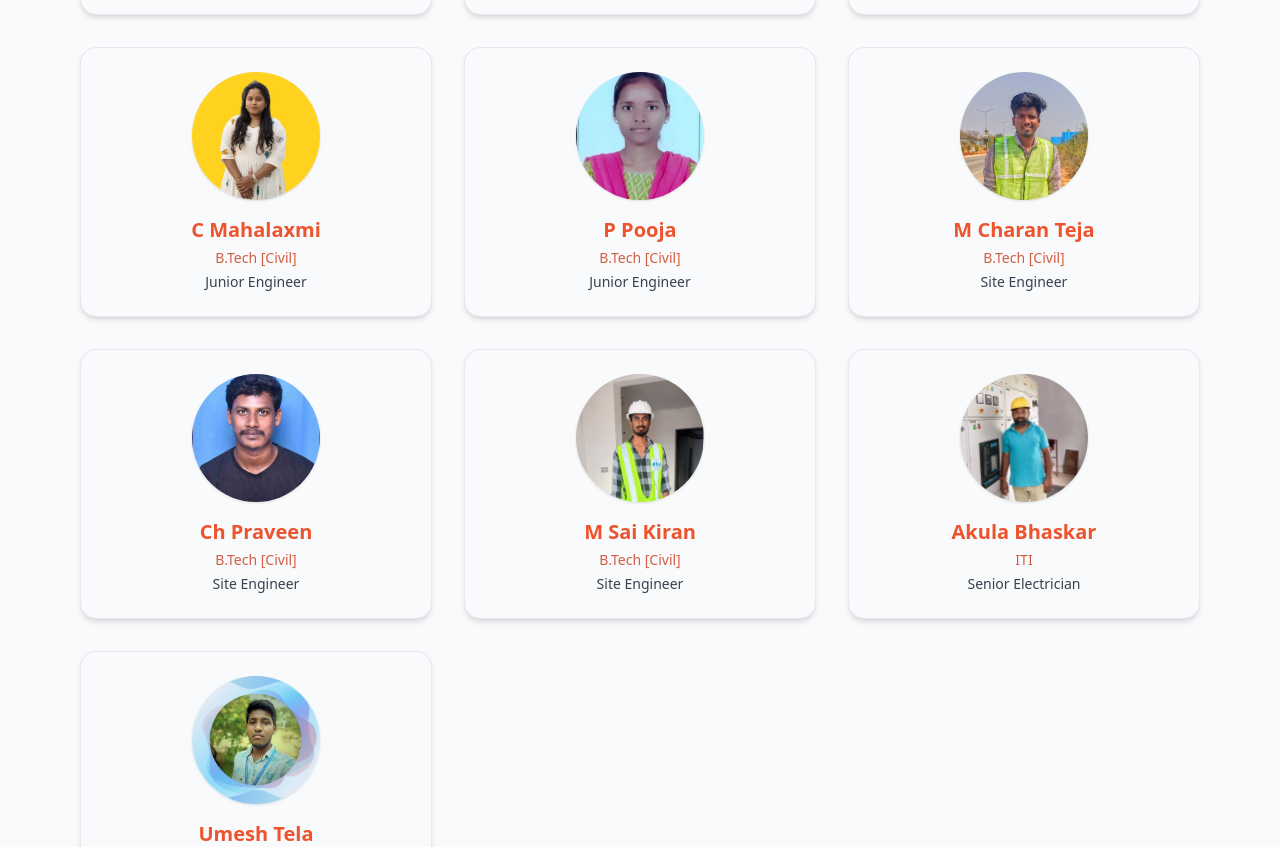
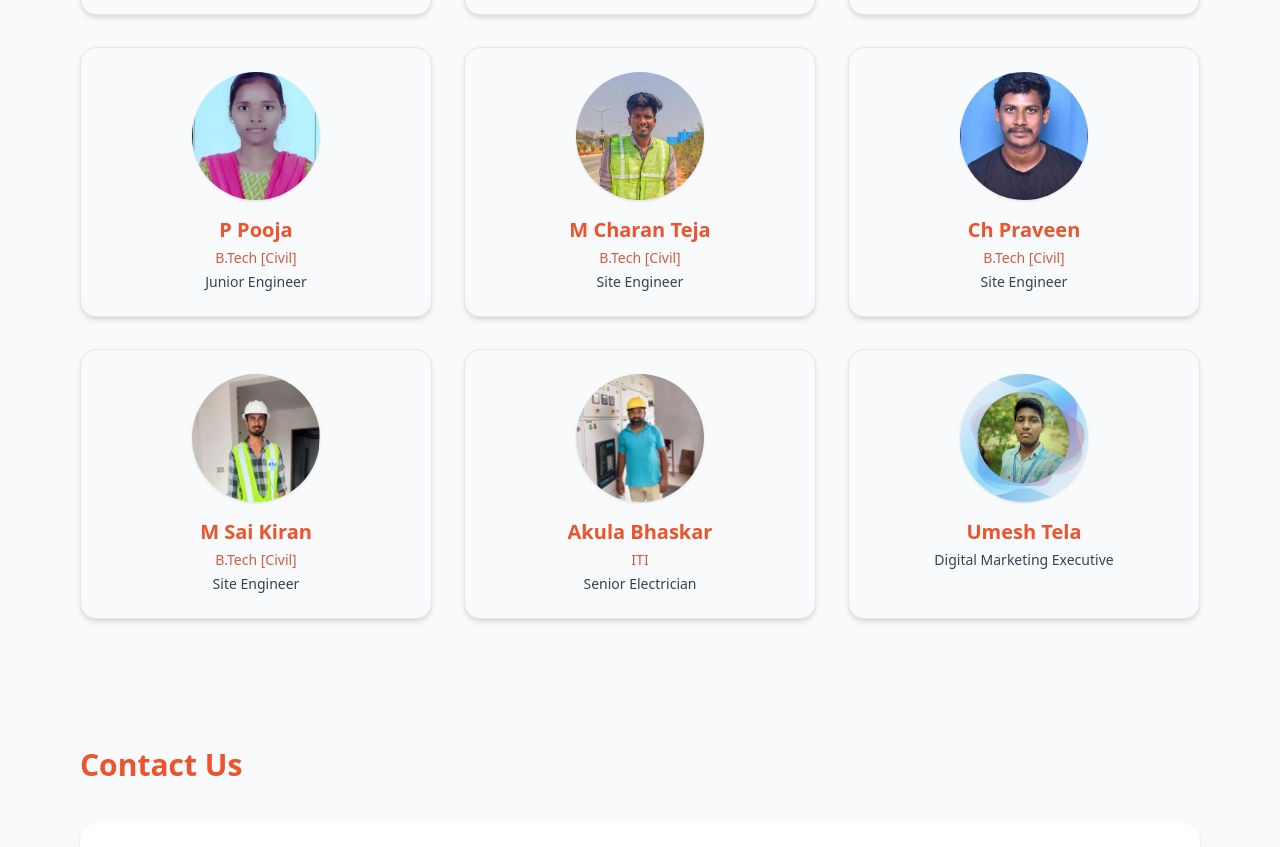
Before and after one commit to ekveeragroups/ekveeragroups.com, a plain HTML site: page eac.html in a window 1280 px wide. Shown: the part 3517-4364 px from the top of the page. Drawn offline with nearby package versions, Linux system fonts and the light colour scheme.

Commit message:
Removed ML pic

```diff
--- a/eac.html
+++ b/eac.html
@@ -895,14 +895,6 @@
 
       <!-- Team Member -->
       <div class="bg-gray-50 border border-gray-200 rounded-2xl shadow-md p-6 text-center hover:shadow-xl transition-transform duration-300 hover:-translate-y-2">
-        <img src="images/teamPics/eac/mahalaxmi_c.jpg" alt="Maha Laxmi" class="w-32 h-32 mx-auto rounded-full object-cover mb-4 shadow">
-        <h3 class="text-xl font-bold text-primary mb-1">C Mahalaxmi</h3>
-        <p class="text-sm font-medium text-secondary">B.Tech [Civil]</p>
-        <p class="text-sm text-gray-700 mt-1">Junior Engineer</p>
-      </div>
-
-      <!-- Team Member -->
-      <div class="bg-gray-50 border border-gray-200 rounded-2xl shadow-md p-6 text-center hover:shadow-xl transition-transform duration-300 hover:-translate-y-2">
         <img src="images/teamPics/eac/pooja_p.jpeg" alt="Pooja" class="w-32 h-32 mx-auto rounded-full object-cover mb-4 shadow">
         <h3 class="text-xl font-bold text-primary mb-1">P Pooja</h3>
         <p class="text-sm font-medium text-secondary">B.Tech [Civil]</p>
```
